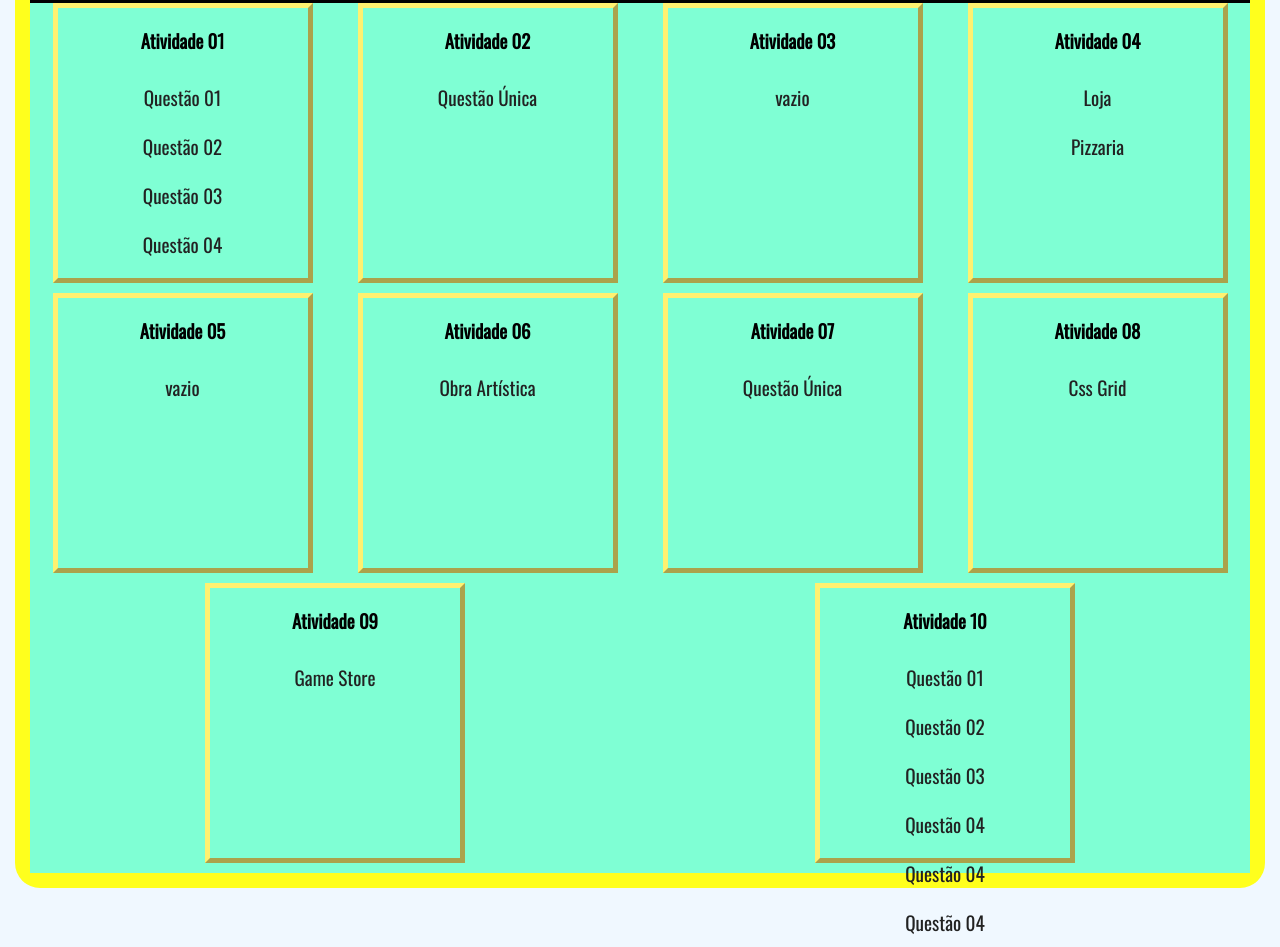
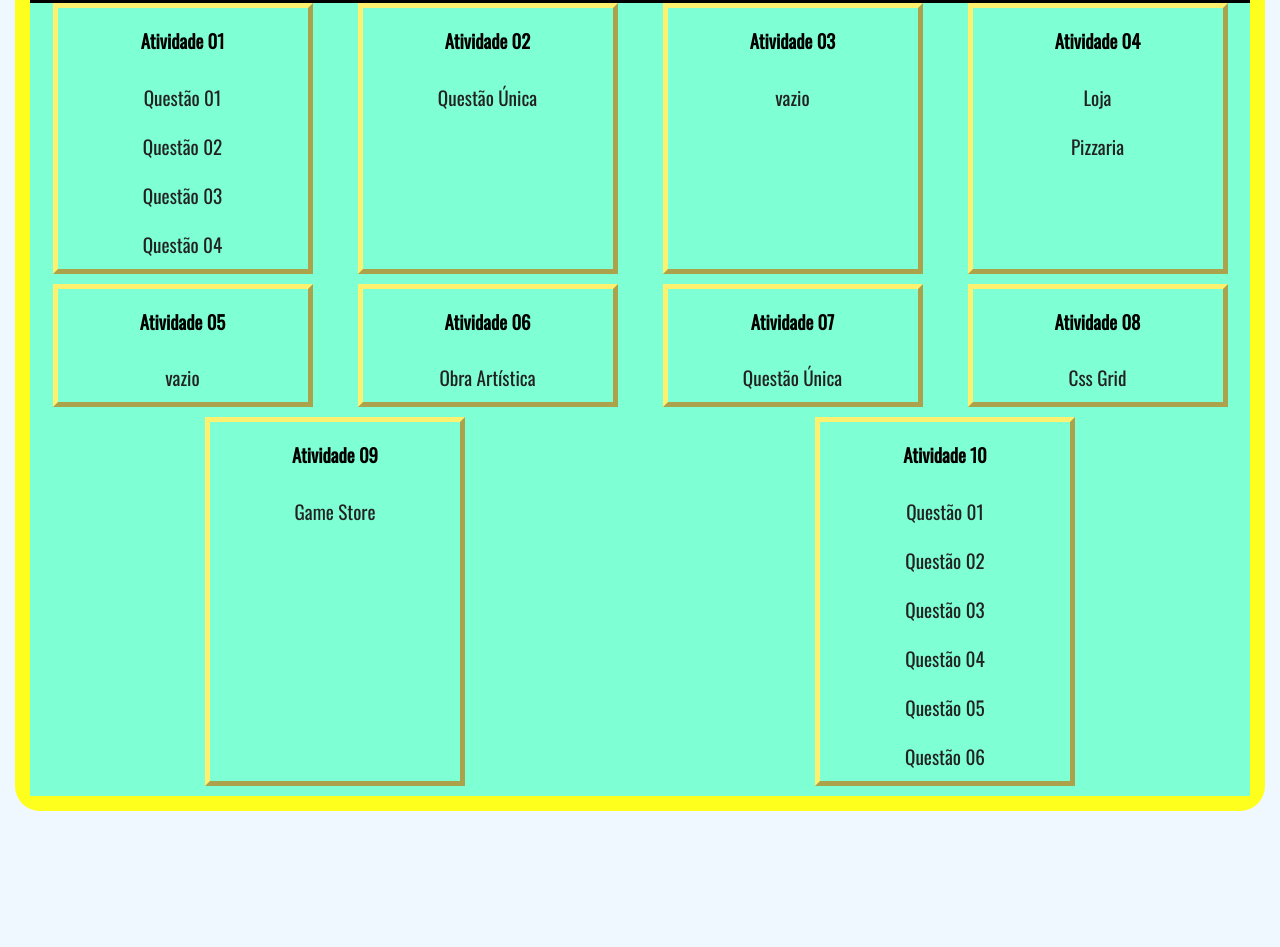
Before and after one commit to francisco123neto/francisconeto.github.io, a plain HTML site: page index.html in a window 1280 px wide. Shown: the part 388-1335 px from the top of the page. After the commit the page ends 1199 px from the top, so only its background shows below. Drawn offline with nearby package versions, Linux system fonts and the light colour scheme.

Commit message:
Update index.html

```diff
--- a/index.html
+++ b/index.html
@@ -91,7 +91,6 @@
             border: outset 5px rgb(255, 241, 112);
             text-align: center;
             margin-bottom: 10px;
-            height: 270px;
         }
 
         .conteudo-interior a {
@@ -201,10 +200,10 @@
                     04</a>
                  <a
                     href="https://francisco123neto.github.io/francisconeto.github.io/Web01_Atividades/Web01_Atividade10/questao05.html">Questão
-                    04</a>
+                    05</a>
                  <a
                     href="https://francisco123neto.github.io/francisconeto.github.io/Web01_Atividades/Web01_Atividade10/questao06.html">Questão
-                    04</a>
+                    06</a>
             </nav>
 
         </div>
```
